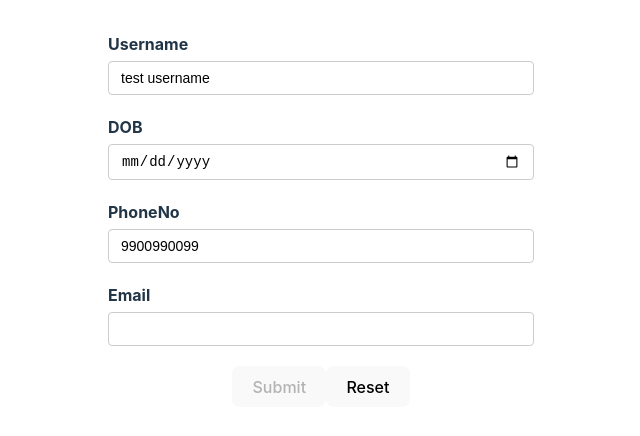
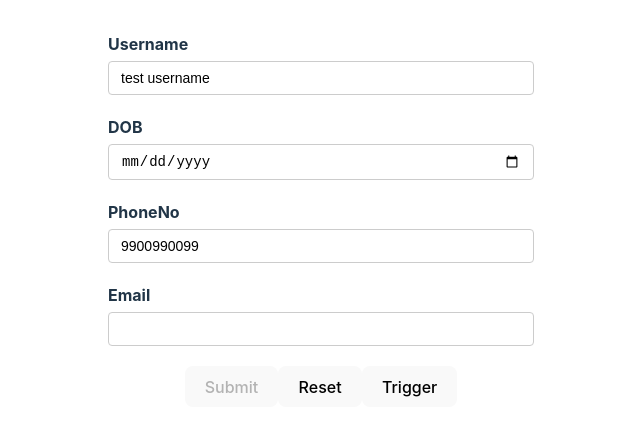
Before and after one commit to parasjain-travelopia/poc-react-hook-form, a React (Vite) app in the folder rhf-demo/: page / in a window 1280 px wide. Shown: the top 436 px of the page, without its empty margins (319-959 px from the left). Built offline with nearby package versions, Linux system fonts and the light colour scheme.

Commit message:
run validation by invoking the trigger manually

```diff
--- a/rhf-demo/src/components/Fifth.tsx
+++ b/rhf-demo/src/components/Fifth.tsx
@@ -21,7 +21,8 @@ export const Fifth = () => {
     mode: "all", // depend on this mode form will run the validations mode?: "onBlur" | "onChange" | "onSubmit" | "onTouched" | "all" | undefined
   });
 
-  const { register, formState, control, handleSubmit, reset } = form;
+  const { register, formState, control, handleSubmit, reset, trigger } = form;
+  // trigger( 'username') if we pass like this than validation happen only for username
 
   //reset // to reste the form value and dont call in onSubmit
 
@@ -105,7 +106,7 @@ export const Fifth = () => {
               valueAsNumber: true,
             })}
           />
-          <p>{errors.dob?.message}</p>
+          <p>{errors.phoneNo?.message}</p>
         </div>
 
         <div className='form-control'>
@@ -139,6 +140,10 @@ export const Fifth = () => {
         <button type='button' onClick={() => reset()}>
           Reset
         </button>
+
+        <button type='button' onClick={() => trigger()}>
+          Trigger
+        </button>
       </form>
       <DevTool control={control} />
     </div>
```
